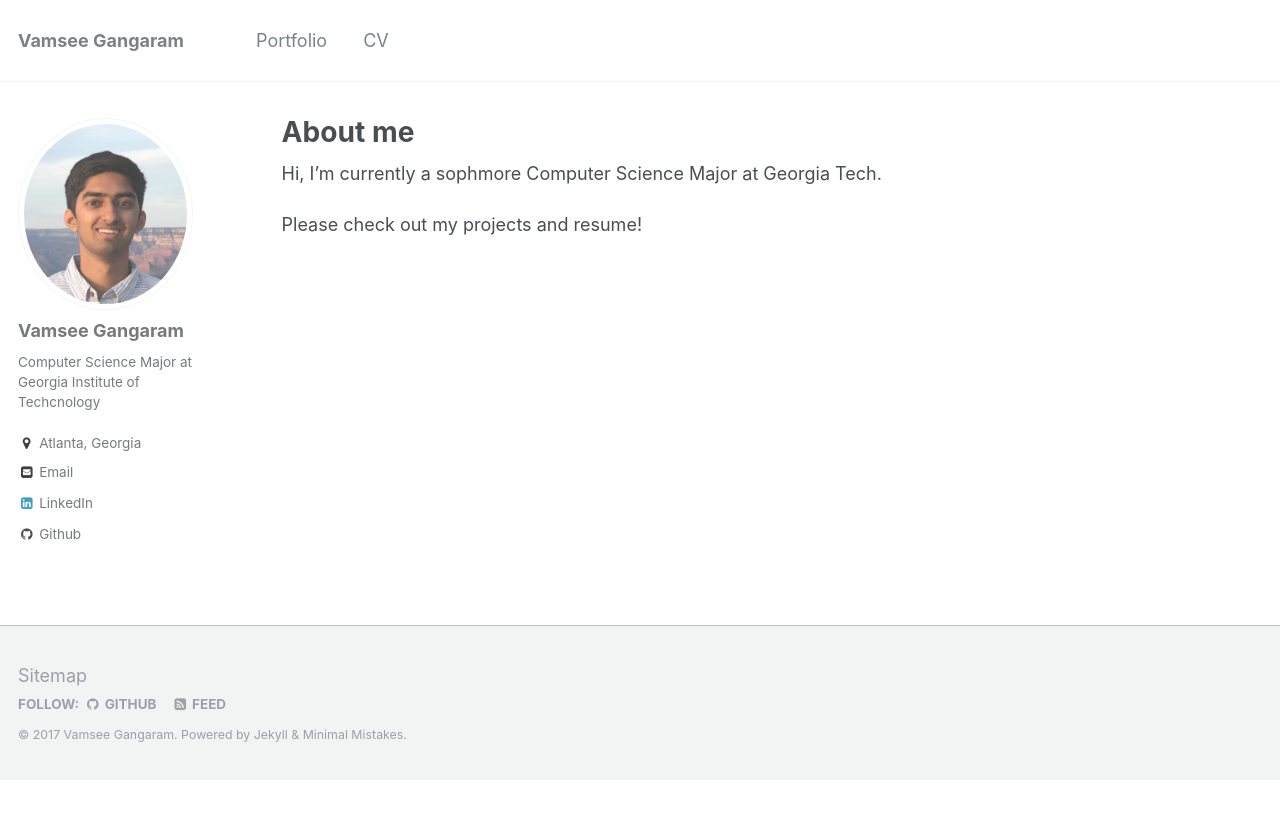
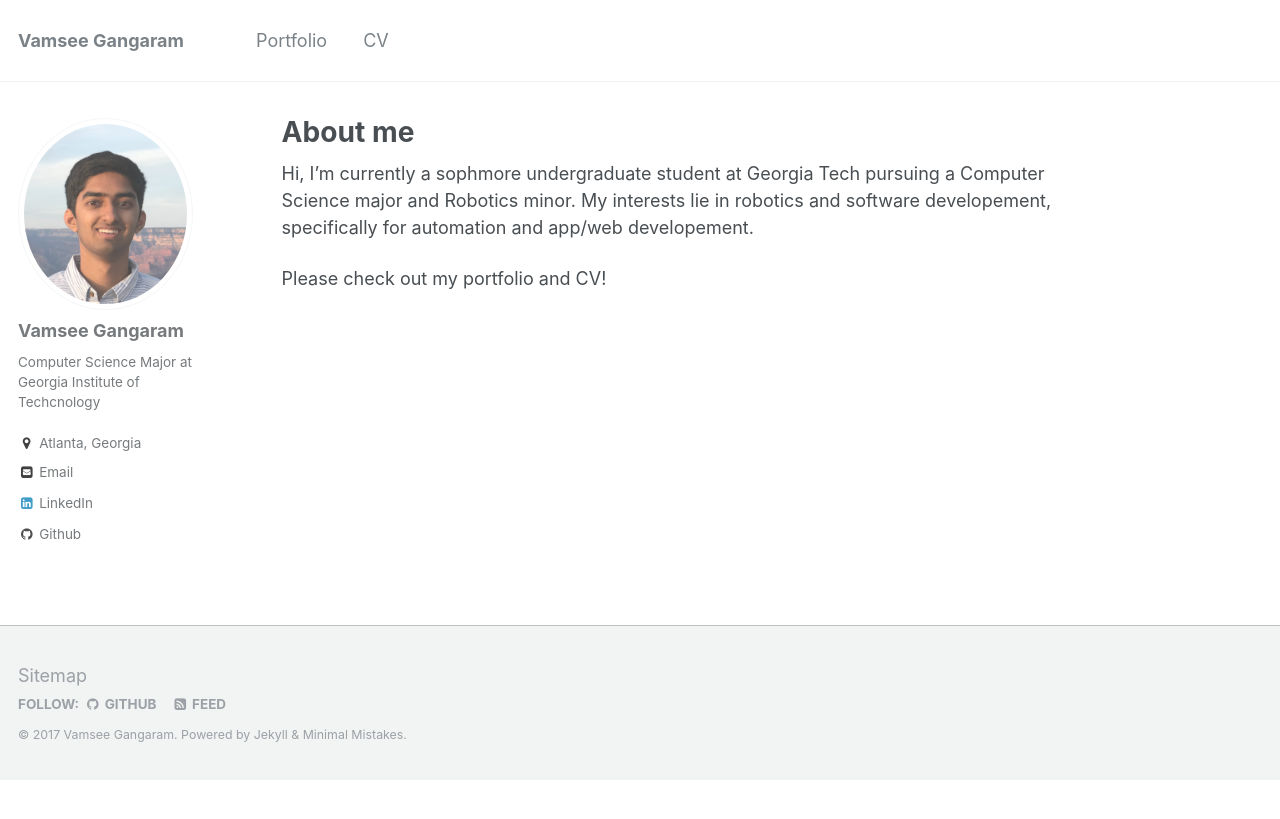
Before and after one commit to Vumz/Vumz-github.io, a Jekyll site: the page built from _pages/about.md, in a window 1280 px wide. Shown: the top 819 px of the page. Built offline with Jekyll 4.4.1, drawn with Linux system fonts in a browser that asks for light colours.

Commit message:
Update about.md

```diff
--- a/_pages/about.md
+++ b/_pages/about.md
@@ -8,6 +8,6 @@ redirect_from:
   - /about.html
 ---
 
-Hi, I'm currently a sophmore Computer Science Major at Georgia Tech.
+Hi, I'm currently a sophmore undergraduate student at Georgia Tech pursuing a Computer Science major and Robotics minor. My interests lie in robotics and software developement, specifically for automation and app/web developement.
 
-Please check out my projects and resume!
+Please check out my portfolio and CV!
```
